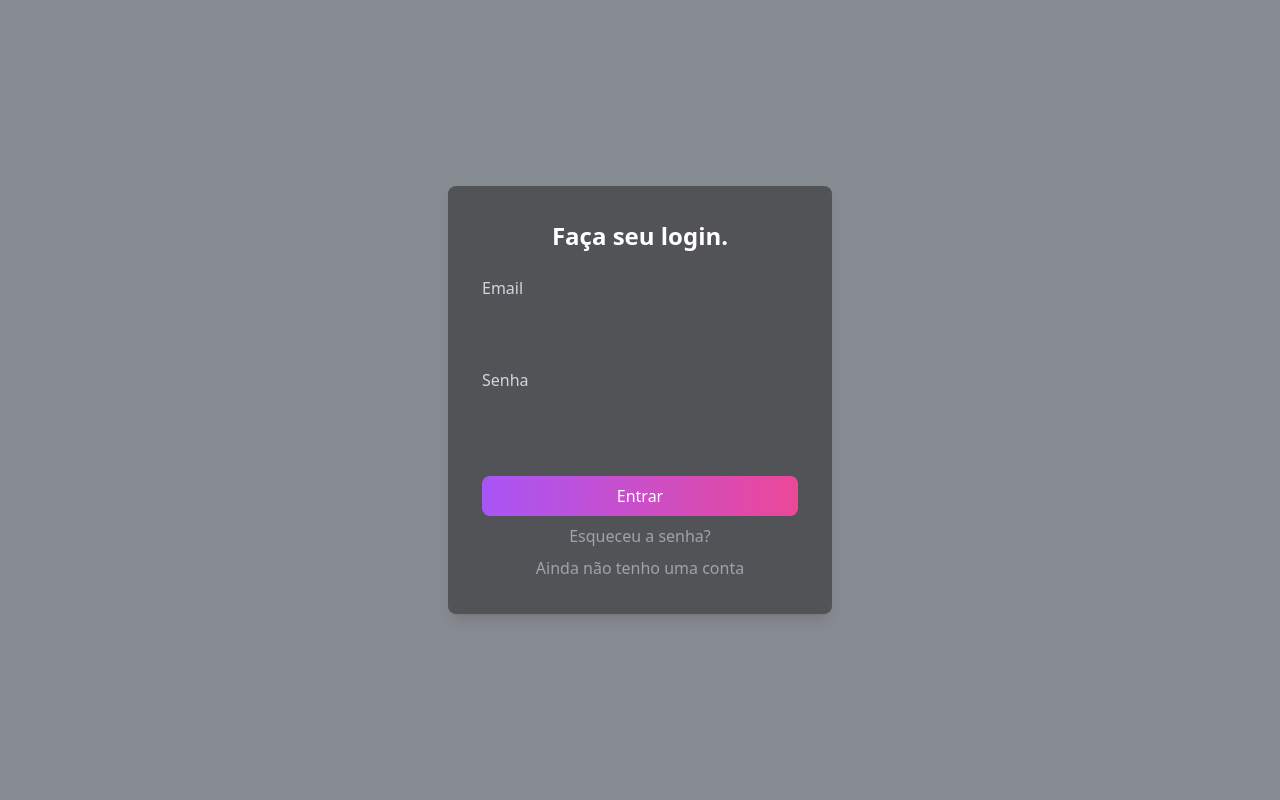
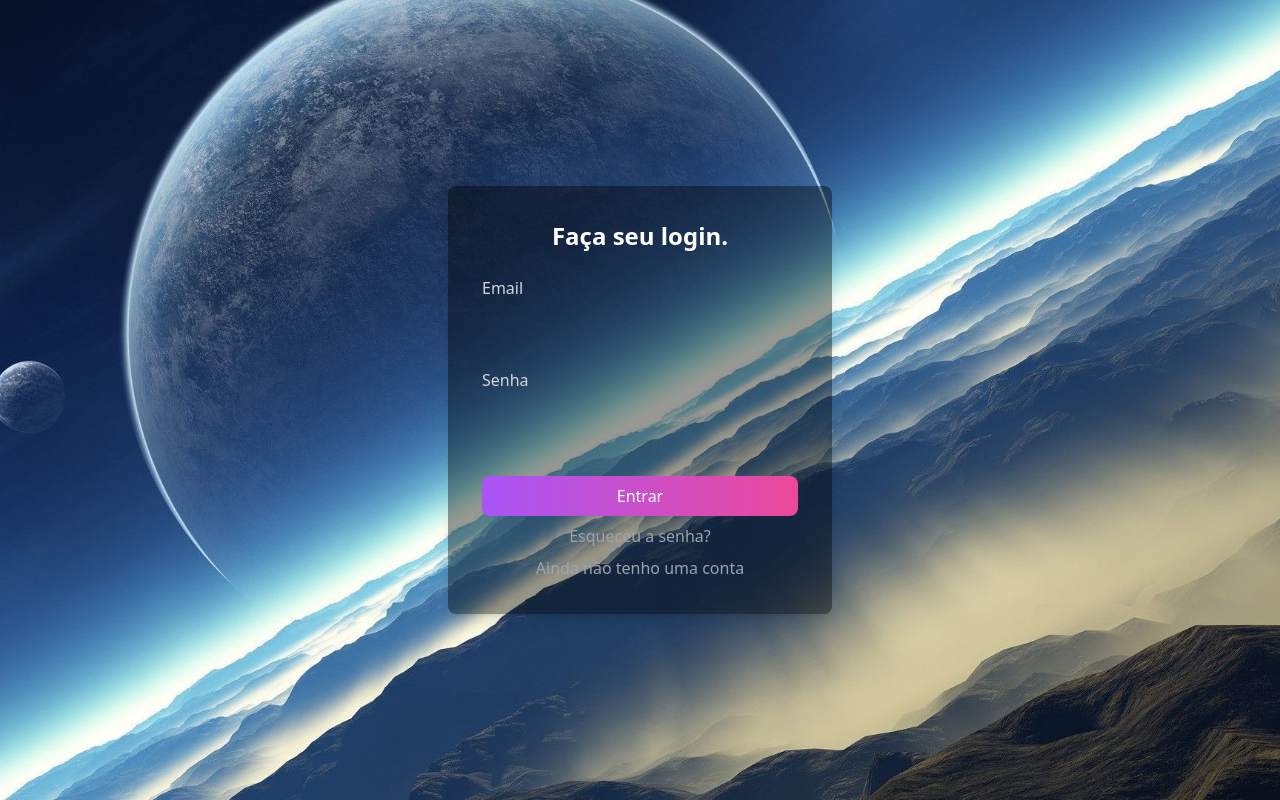
Before and after one commit to Tiagotjp/LoginSpace, a plain HTML site: page index.html in a window 1280 px wide. Drawn offline with nearby package versions, Linux system fonts and the light colour scheme.

Commit message:
Update index.html

```diff
--- a/index.html
+++ b/index.html
@@ -7,7 +7,7 @@
     <script src="https://cdn.tailwindcss.com"></script>
     <style>
         body {
-            background: url('/https://tiagotjp.github.io/LoginSpace/assets/imagens/399978.jpg') no-repeat center center fixed;
+            background: url('https://tiagotjp.github.io/LoginSpace/assets/imagens/399978.jpg') no-repeat center center fixed;
             background-size: cover;
         }
         .hidden {
```
